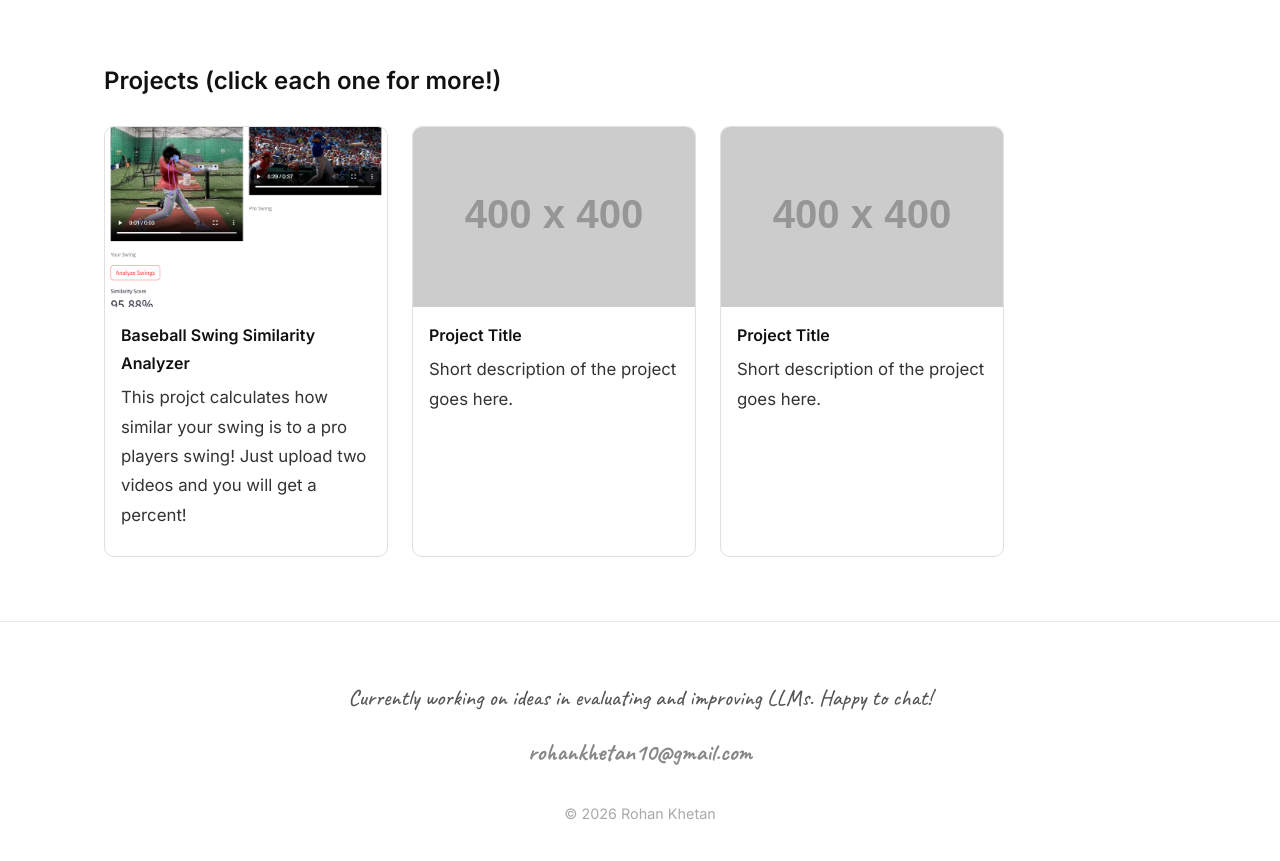
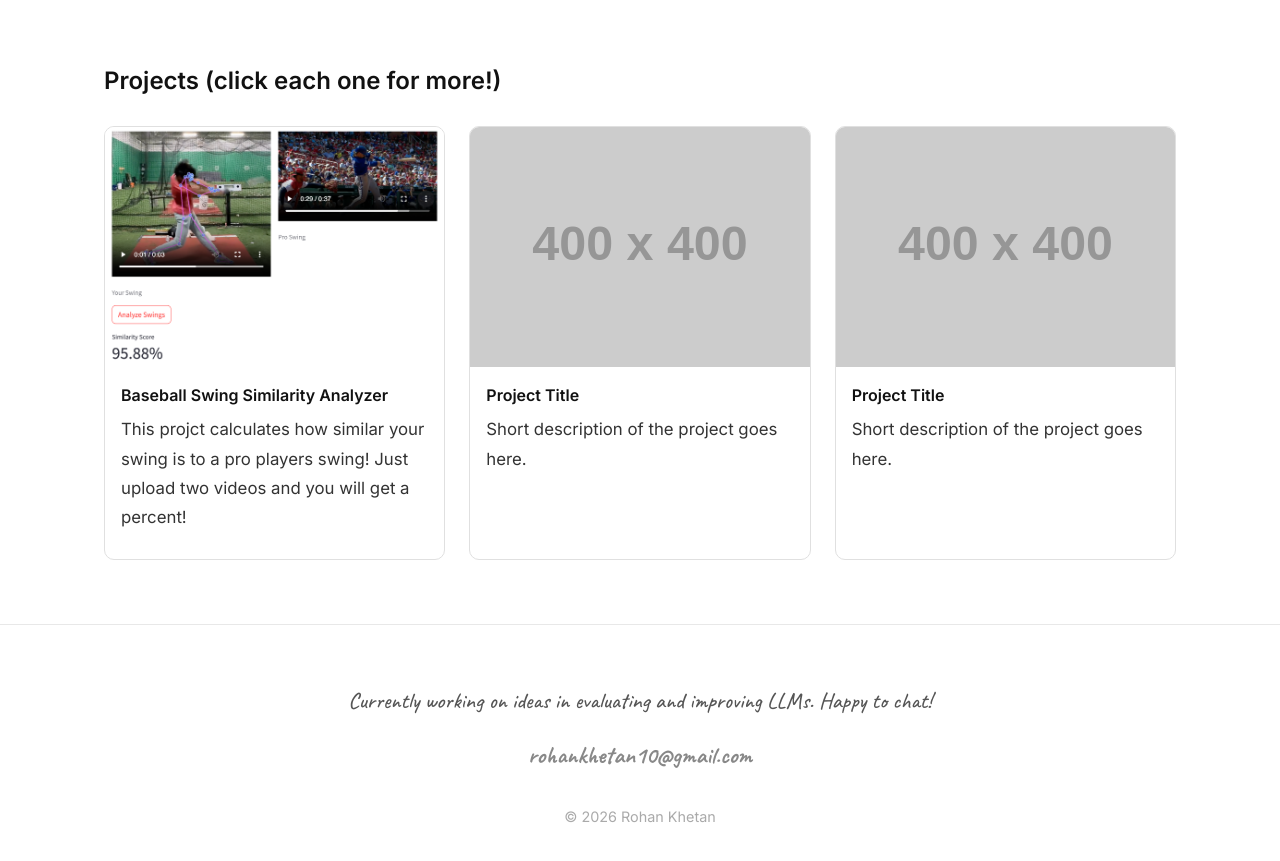
Before and after one commit to rohankhetan/rohankhetan.github.io, a plain HTML site: page index.html in a window 1280 px wide. Shown: the part 1700-2561 px from the top of the page. Drawn offline with Linux system fonts and the light colour scheme; placeholder pictures from the web are drawn by us.

Commit message:
Revert project card sizing changes

```diff
--- a/style.css
+++ b/style.css
@@ -274,7 +274,6 @@ a:hover {
   display: grid;
   grid-template-columns: repeat(3, 1fr);
   gap: 24px;
-  max-width: 900px;
 }
 
 .project-card {
@@ -292,7 +291,7 @@ a:hover {
 
 .project-img {
   width: 100%;
-  height: 180px;
+  height: 240px;
   object-fit: cover;
   display: block;
 }
```
